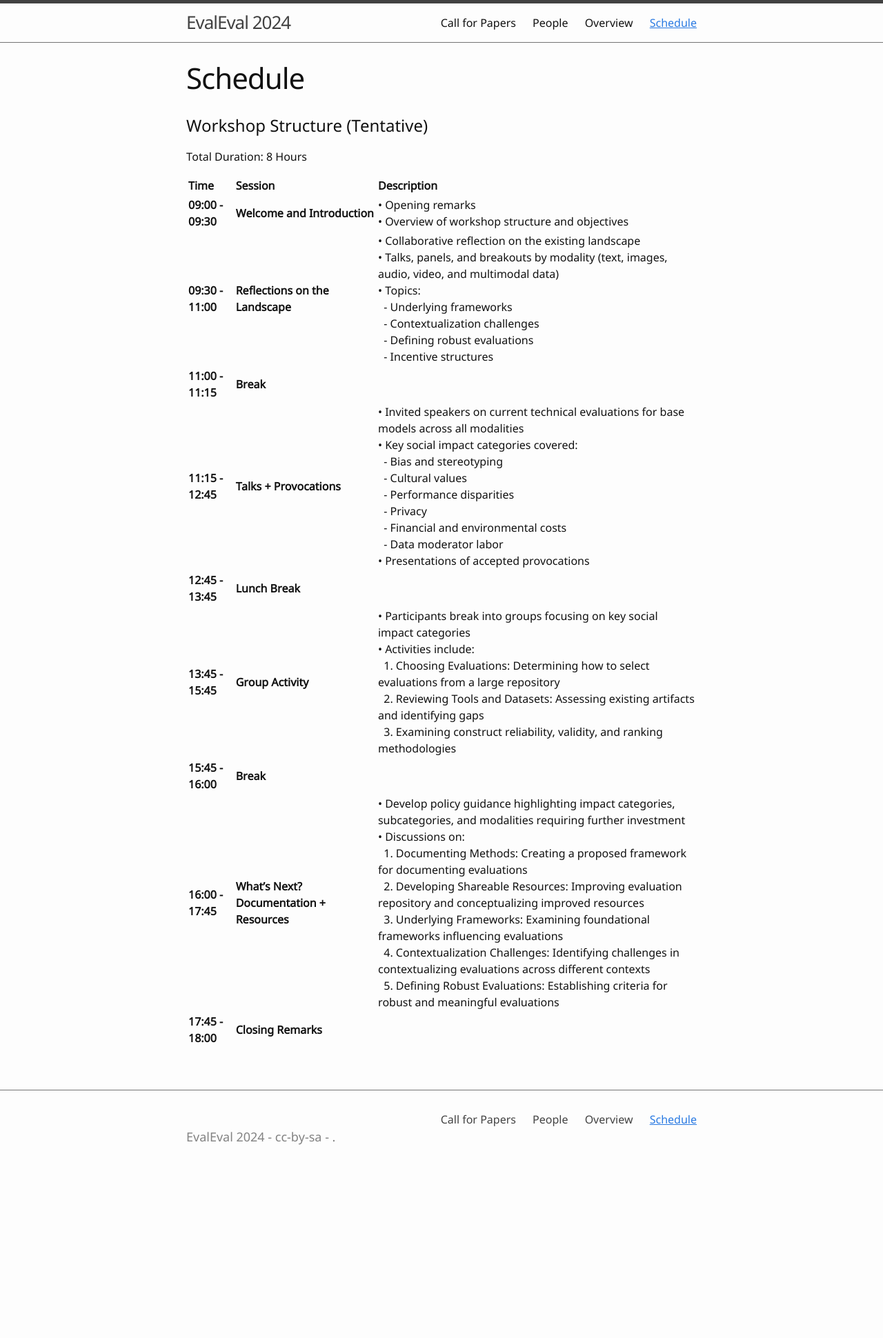
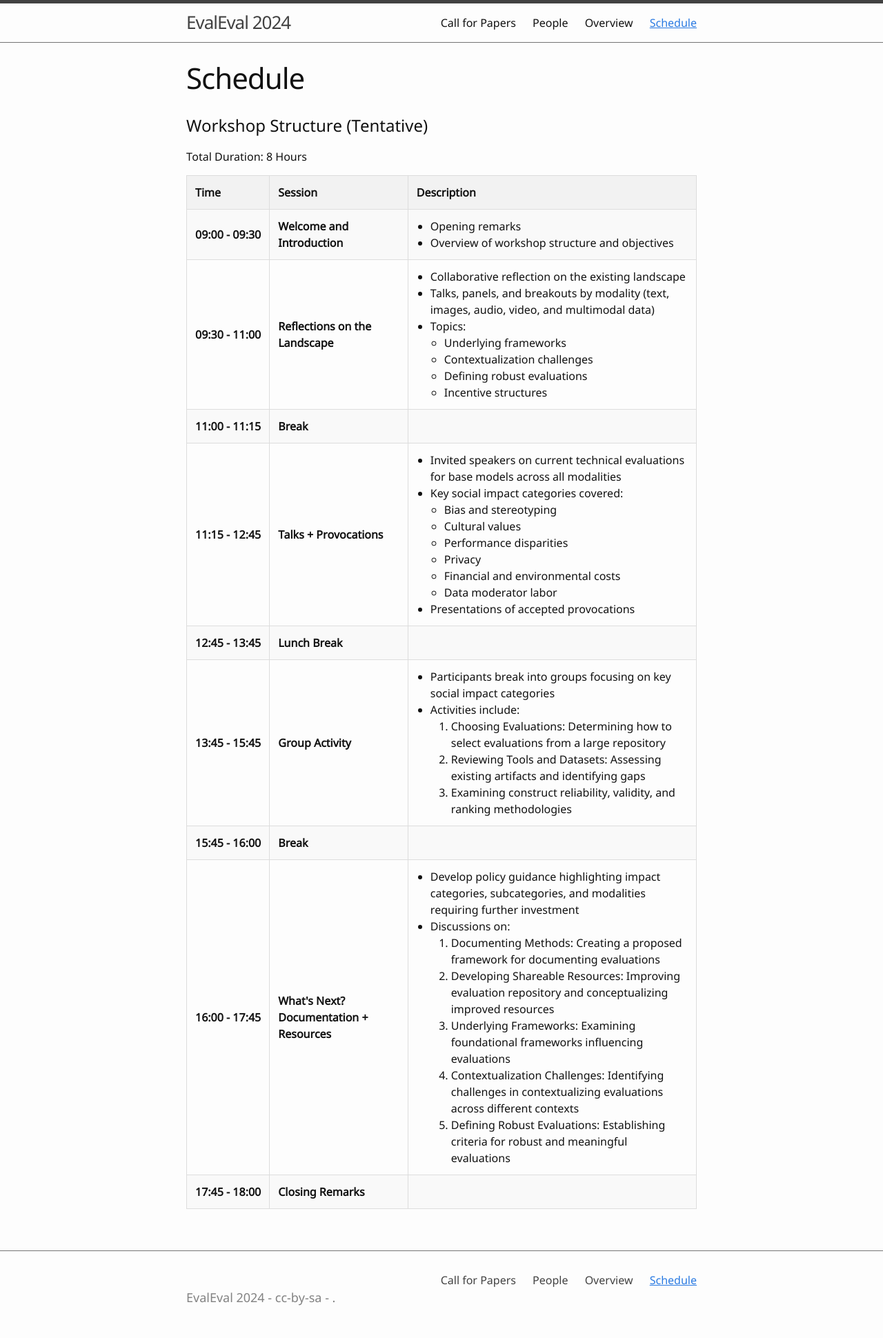
Before and after one commit to aaai-fidu-lab/aaai-fidu-lab.github.io, a Jekyll site: the page built from workshop-schedule.md, in a window 1280 px wide. Shown: the whole page at 69% size. Built offline with Jekyll 4.4.1, drawn with Linux system fonts in a browser that asks for light colours; our own code applies the rules of GitHub Pages for plain Markdown files; before the commit the page ends 1707 px from its top, so only the background shows below that.

Commit message:
Update workshop-schedule.md

```diff
--- a/workshop-schedule.md
+++ b/workshop-schedule.md
@@ -3,18 +3,150 @@ title: Schedule
 nav: true
 ---
 
-# Workshop Structure (Tentative)
+<h1>Workshop Structure (Tentative)</h1>
 
-Total Duration: 8 Hours
+<p>Total Duration: 8 Hours</p>
 
-| Time              | Session                                  | Description                                                                                     |
-|:------------------|:-----------------------------------------|:------------------------------------------------------------------------------------------------|
-| **09:00 - 09:30** | **Welcome and Introduction**             | • Opening remarks<br>• Overview of workshop structure and objectives                            |
-| **09:30 - 11:00** | **Reflections on the Landscape**         | • Collaborative reflection on the existing landscape<br>• Talks, panels, and breakouts by modality (text, images, audio, video, and multimodal data)<br>• Topics:<br>&nbsp;&nbsp;- Underlying frameworks<br>&nbsp;&nbsp;- Contextualization challenges<br>&nbsp;&nbsp;- Defining robust evaluations<br>&nbsp;&nbsp;- Incentive structures |
-| **11:00 - 11:15** | **Break**                                |                                                                                                  |
-| **11:15 - 12:45** | **Talks + Provocations**                 | • Invited speakers on current technical evaluations for base models across all modalities<br>• Key social impact categories covered:<br>&nbsp;&nbsp;- Bias and stereotyping<br>&nbsp;&nbsp;- Cultural values<br>&nbsp;&nbsp;- Performance disparities<br>&nbsp;&nbsp;- Privacy<br>&nbsp;&nbsp;- Financial and environmental costs<br>&nbsp;&nbsp;- Data moderator labor<br>• Presentations of accepted provocations |
-| **12:45 - 13:45** | **Lunch Break**                          |                                                                                                  |
-| **13:45 - 15:45** | **Group Activity**                       | • Participants break into groups focusing on key social impact categories<br>• Activities include:<br>&nbsp;&nbsp;1. Choosing Evaluations: Determining how to select evaluations from a large repository<br>&nbsp;&nbsp;2. Reviewing Tools and Datasets: Assessing existing artifacts and identifying gaps<br>&nbsp;&nbsp;3. Examining construct reliability, validity, and ranking methodologies |
-| **15:45 - 16:00** | **Break**                                |                                                                                                  |
-| **16:00 - 17:45** | **What's Next? Documentation + Resources** | • Develop policy guidance highlighting impact categories, subcategories, and modalities requiring further investment<br>• Discussions on:<br>&nbsp;&nbsp;1. Documenting Methods: Creating a proposed framework for documenting evaluations<br>&nbsp;&nbsp;2. Developing Shareable Resources: Improving evaluation repository and conceptualizing improved resources<br>&nbsp;&nbsp;3. Underlying Frameworks: Examining foundational frameworks influencing evaluations<br>&nbsp;&nbsp;4. Contextualization Challenges: Identifying challenges in contextualizing evaluations across different contexts<br>&nbsp;&nbsp;5. Defining Robust Evaluations: Establishing criteria for robust and meaningful evaluations |
-| **17:45 - 18:00** | **Closing Remarks**                      |                                                                                                  |
+<style>
+  .schedule-table {
+    width: 100%;
+    border-collapse: collapse;
+    margin-bottom: 20px;
+  }
+  .schedule-table th, .schedule-table td {
+    border: 1px solid #ddd;
+    padding: 12px;
+    text-align: left;
+  }
+  .schedule-table th {
+    background-color: #f2f2f2;
+    font-weight: bold;
+  }
+  .schedule-table tr:nth-child(even) {
+    background-color: #f9f9f9;
+  }
+  .schedule-table tr:hover {
+    background-color: #f5f5f5;
+  }
+  .time-column {
+    white-space: nowrap;
+    font-weight: bold;
+  }
+  .session-column {
+    font-weight: bold;
+  }
+  .description-column ul {
+    margin: 0;
+    padding-left: 20px;
+  }
+</style>
+
+<table class="schedule-table">
+  <tr>
+    <th>Time</th>
+    <th>Session</th>
+    <th>Description</th>
+  </tr>
+  <tr>
+    <td class="time-column">09:00 - 09:30</td>
+    <td class="session-column">Welcome and Introduction</td>
+    <td class="description-column">
+      <ul>
+        <li>Opening remarks</li>
+        <li>Overview of workshop structure and objectives</li>
+      </ul>
+    </td>
+  </tr>
+  <tr>
+    <td class="time-column">09:30 - 11:00</td>
+    <td class="session-column">Reflections on the Landscape</td>
+    <td class="description-column">
+      <ul>
+        <li>Collaborative reflection on the existing landscape</li>
+        <li>Talks, panels, and breakouts by modality (text, images, audio, video, and multimodal data)</li>
+        <li>Topics:
+          <ul>
+            <li>Underlying frameworks</li>
+            <li>Contextualization challenges</li>
+            <li>Defining robust evaluations</li>
+            <li>Incentive structures</li>
+          </ul>
+        </li>
+      </ul>
+    </td>
+  </tr>
+  <tr>
+    <td class="time-column">11:00 - 11:15</td>
+    <td class="session-column">Break</td>
+    <td></td>
+  </tr>
+  <tr>
+    <td class="time-column">11:15 - 12:45</td>
+    <td class="session-column">Talks + Provocations</td>
+    <td class="description-column">
+      <ul>
+        <li>Invited speakers on current technical evaluations for base models across all modalities</li>
+        <li>Key social impact categories covered:
+          <ul>
+            <li>Bias and stereotyping</li>
+            <li>Cultural values</li>
+            <li>Performance disparities</li>
+            <li>Privacy</li>
+            <li>Financial and environmental costs</li>
+            <li>Data moderator labor</li>
+          </ul>
+        </li>
+        <li>Presentations of accepted provocations</li>
+      </ul>
+    </td>
+  </tr>
+  <tr>
+    <td class="time-column">12:45 - 13:45</td>
+    <td class="session-column">Lunch Break</td>
+    <td></td>
+  </tr>
+  <tr>
+    <td class="time-column">13:45 - 15:45</td>
+    <td class="session-column">Group Activity</td>
+    <td class="description-column">
+      <ul>
+        <li>Participants break into groups focusing on key social impact categories</li>
+        <li>Activities include:
+          <ol>
+            <li>Choosing Evaluations: Determining how to select evaluations from a large repository</li>
+            <li>Reviewing Tools and Datasets: Assessing existing artifacts and identifying gaps</li>
+            <li>Examining construct reliability, validity, and ranking methodologies</li>
+          </ol>
+        </li>
+      </ul>
+    </td>
+  </tr>
+  <tr>
+    <td class="time-column">15:45 - 16:00</td>
+    <td class="session-column">Break</td>
+    <td></td>
+  </tr>
+  <tr>
+    <td class="time-column">16:00 - 17:45</td>
+    <td class="session-column">What's Next? Documentation + Resources</td>
+    <td class="description-column">
+      <ul>
+        <li>Develop policy guidance highlighting impact categories, subcategories, and modalities requiring further investment</li>
+        <li>Discussions on:
+          <ol>
+            <li>Documenting Methods: Creating a proposed framework for documenting evaluations</li>
+            <li>Developing Shareable Resources: Improving evaluation repository and conceptualizing improved resources</li>
+            <li>Underlying Frameworks: Examining foundational frameworks influencing evaluations</li>
+            <li>Contextualization Challenges: Identifying challenges in contextualizing evaluations across different contexts</li>
+            <li>Defining Robust Evaluations: Establishing criteria for robust and meaningful evaluations</li>
+          </ol>
+        </li>
+      </ul>
+    </td>
+  </tr>
+  <tr>
+    <td class="time-column">17:45 - 18:00</td>
+    <td class="session-column">Closing Remarks</td>
+    <td></td>
+  </tr>
+</table>
```
